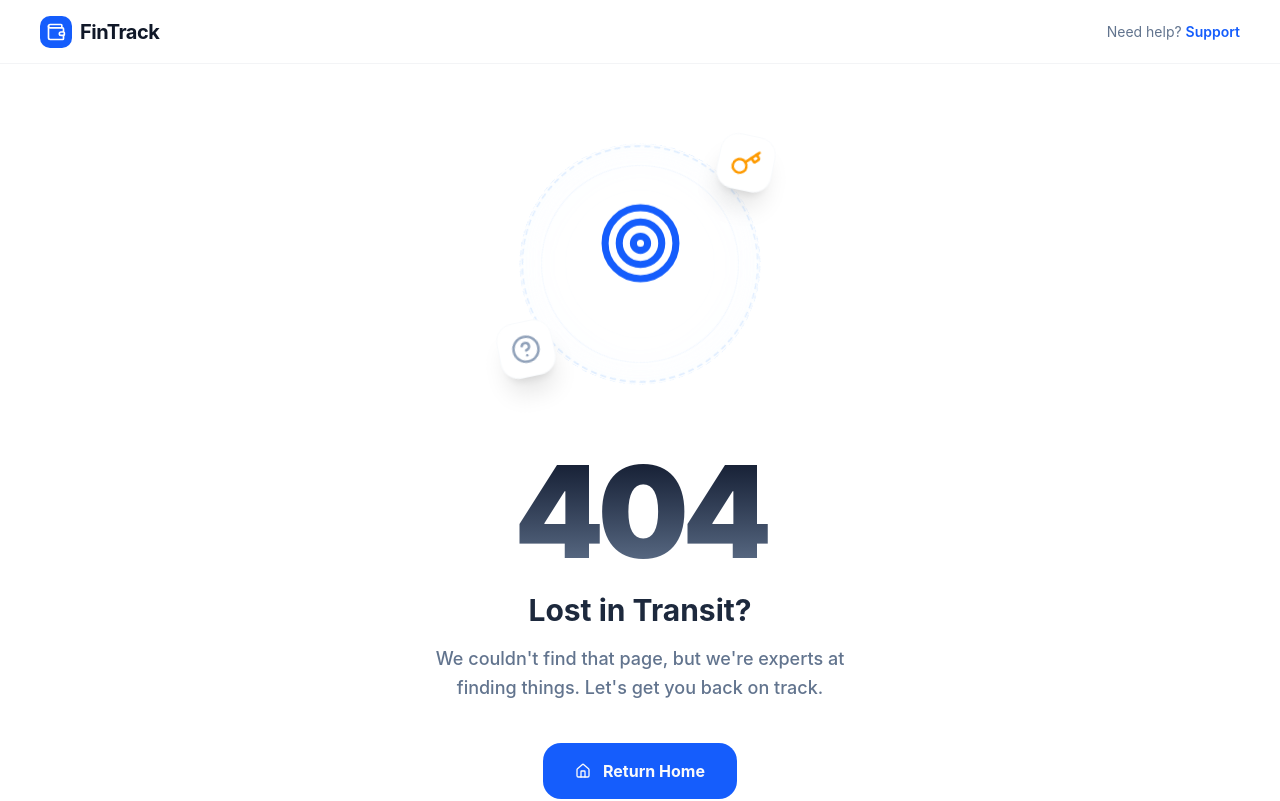
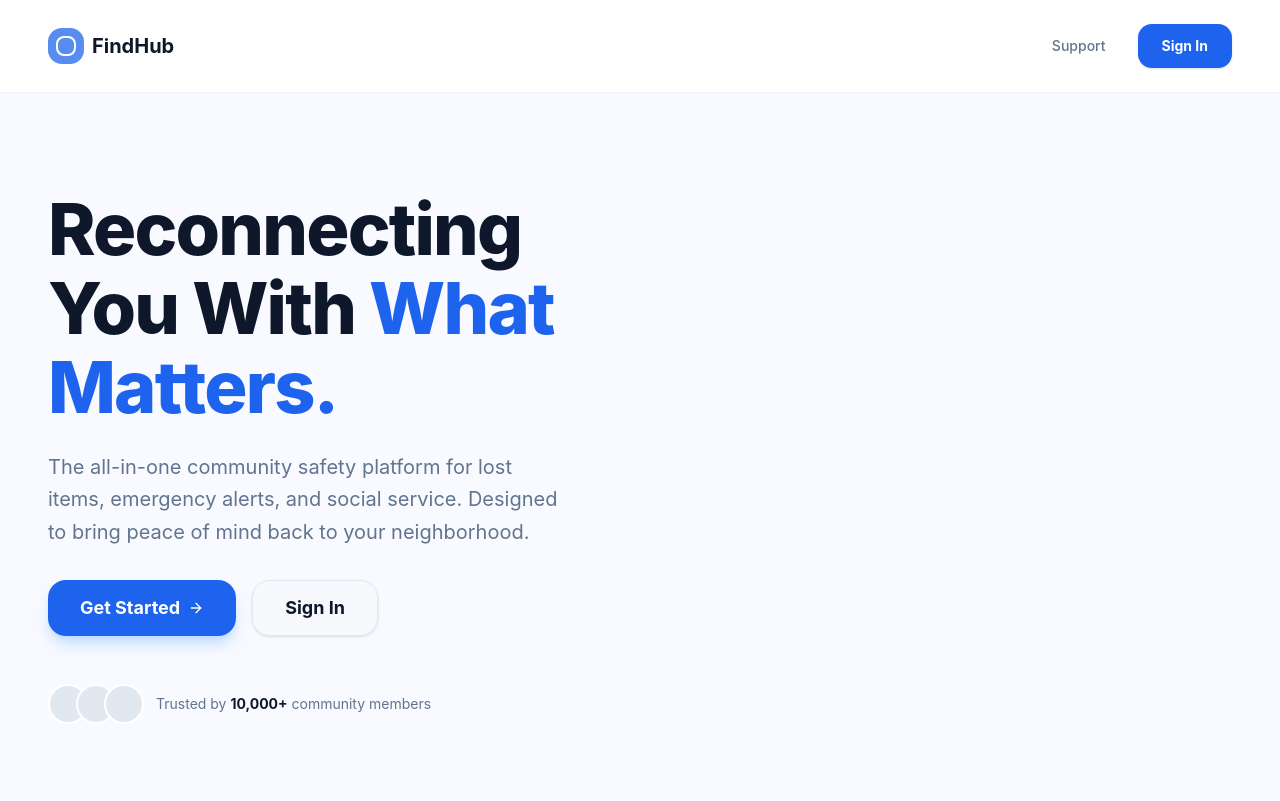
Before and after one commit to Foundit-Graduation-Project/Foundit_React_App, a React (Vite) app: page /get-start in a window 1280 px wide. Shown: the top 801 px of the page. Built offline with nearby package versions, Linux system fonts and the light colour scheme.

Commit message:
feat: get start hero initial hero sction

```diff
--- a/src/pages/Auth/Login.jsx
+++ b/src/pages/Auth/Login.jsx
@@ -22,6 +22,7 @@ import {
   CardTitle,
   CardDescription,
 } from "@/components/ui/card";
+import { Link } from "react-router-dom";
 
 const Login = () => {
   const [showPassword, setShowPassword] = useState(false);
@@ -176,9 +177,11 @@ const Login = () => {
           <footer className="mt-8 text-center">
             <p className="text-slate-500 font-medium">
               Don't have an account?
-              <Button variant="link" className="text-[#1d63ed] font-bold p-1">
-                Sign up for free
-              </Button>
+              <Link to="/register">
+                <Button variant="link" className="text-[#1d63ed] font-bold p-1">
+                  Sign up for free
+                </Button>
+              </Link>
             </p>
           </footer>
         </div>
--- /dev/null
+++ b/src/pages/Start/GetStart.jsx
@@ -0,0 +1,90 @@
+import React from "react";
+import { Button } from "@/components/ui/button";
+import { ArrowRight } from "lucide-react";
+import { Link } from "react-router-dom";
+import Login from "../Auth/Login";
+
+const GetStart = () => {
+  return (
+    <div className="min-h-screen bg-[#f8faff] font-sans overflow-x-hidden bg-hero-pattern bg-cover bg-fixed">
+      <nav className="w-full px-12 py-6 flex items-center justify-between bg-white border-b border-slate-100">
+        <div className="flex items-center gap-2">
+          {/* Logo Placeholder */}
+          <div className="flex items-center gap-2  animate-infinite animate-duration-[2000ms] animate-ease-in-out animate-alternate">
+            <div className="bg-[#1d63ed] p-2 rounded-xl animate-pulse">
+              <div className="w-5 h-5 border-2 border-white rounded-md " />
+              <div />
+            </div>
+            <span className="font-bold text-xl text-slate-900">FindHub</span>
+          </div>
+        </div>
+
+        <div className="flex items-center gap-8">
+          <a
+            href="#"
+            className="text-sm font-medium text-slate-500 hover:text-slate-900"
+          >
+            Support
+          </a>
+          <Link to="/Login">
+            <Button className="bg-[#1d63ed] hover:bg-blue-700 text-white rounded-xl px-6 font-bold h-11">
+              Sign In
+            </Button>
+          </Link>
+        </div>
+      </nav>
+
+      <main className="max-w-7xl mx-auto px-12 pt-24 pb-20 grid grid-cols-1 lg:grid-cols-2 gap-16 items-center">
+        {/* Left Side: Text Content */}
+        <div className="space-y-8 animate-in fade-in slide-in-from-left-8 duration-700">
+          <div className="space-y-4">
+            <h1 className="text-7xl font-extrabold text-slate-900 leading-[1.1] tracking-tight">
+              Reconnecting <br />
+              You With{" "}
+              <span className="text-[#1d63ed]">
+                What <br /> Matters.
+              </span>
+            </h1>
+            <p className="text-xl text-slate-500 max-w-lg leading-relaxed pt-2">
+              The all-in-one community safety platform for lost items, emergency
+              alerts, and social service. Designed to bring peace of mind back
+              to your neighborhood.
+            </p>
+          </div>
+
+          <div className="flex items-center gap-4">
+            <Button className="bg-[#1d63ed] hover:bg-blue-700 text-white rounded-2xl h-14 px-8 text-lg font-bold flex items-center gap-2 group shadow-lg shadow-blue-200">
+              Get Started{" "}
+              <ArrowRight className="h-5 w-5 group-hover:translate-x-1 transition-transform" />
+            </Button>
+            <Button
+              variant="outline"
+              className="bg-slate-50/50 border-slate-200 hover:bg-white text-slate-900 rounded-2xl h-14 px-8 text-lg font-bold shadow-sm"
+            >
+              Sign In
+            </Button>
+          </div>
+
+          {/* Social Proof */}
+          <div className="flex items-center gap-3 pt-4">
+            <div className="flex -space-x-3">
+              {[1, 2, 3].map((i) => (
+                <div
+                  key={i}
+                  className="w-10 h-10 rounded-full border-2 border-white bg-slate-200"
+                />
+              ))}
+            </div>
+            <p className="text-sm text-slate-500">
+              Trusted by{" "}
+              <span className="font-bold text-slate-900">10,000+</span>{" "}
+              community members
+            </p>
+          </div>
+        </div>
+      </main>
+    </div>
+  );
+};
+
+export default GetStart;
--- a/src/routes/AppRouter.jsx
+++ b/src/routes/AppRouter.jsx
@@ -8,6 +8,7 @@ import Home from "../pages/Home";
 import NotFound from "../pages/NotFound/NotFound";
 import ReportDetails from "../pages/Reports/ReportDetails";
 import PaymentSuccess from "../pages/Payment/PaymentSuccess";
+import GetStart from "../pages/Start/GetStart";
 
 // Auth Routes
 import Login from "../pages/Auth/Login";
@@ -35,8 +36,10 @@ function AppRouter() {
         <Route path="/" element={<MainLayout />}>
           <Route index element={<Home />} />
           <Route path="report/:id" element={<ReportDetails />} />
+          <Route path="get-start" element={<GetStart />} />
 
           {/* Auth Routes */}
+
           <Route path="/login" element={<Login />} />
           <Route path="/register" element={<Register />} />
           <Route path="/reset-password" element={<ResetPassword />} />
--- a/tailwind.config.js
+++ b/tailwind.config.js
@@ -1,6 +1,6 @@
 import tailwindcss from "@tailwindcss/vite";
 export default {
-  darkMode: 'class',
+  darkMode: "class",
   content: ["./index.html", "./src/**/*.{js,ts,jsx,tsx}"],
   theme: {
     extend: {
@@ -13,6 +13,9 @@ export default {
       animation: {
         "progress-indicator": "progress-indicator 0.6s ease-in-out",
       },
+      backgroundImage: {
+        "hero-pattern": "url('/images/bg.jpg')",
+      },
     },
   },
   plugins: [tailwindcss()],
```
Also changed, not shown: public/images/bg.jpg (added).
